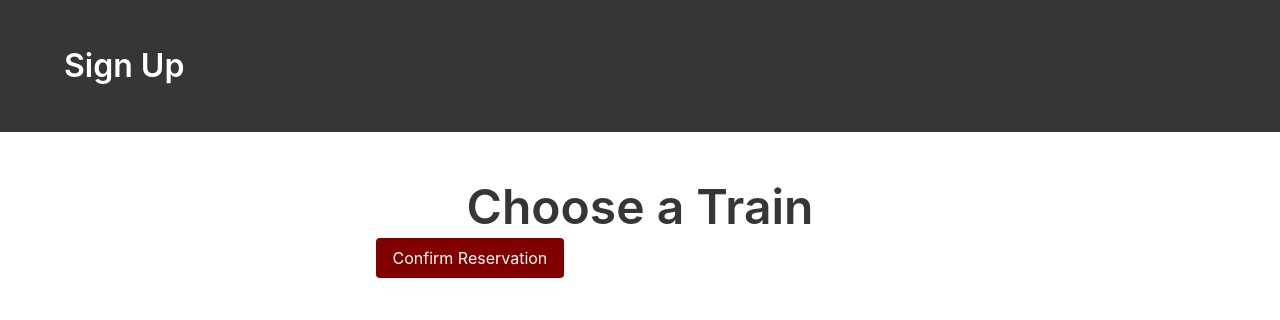
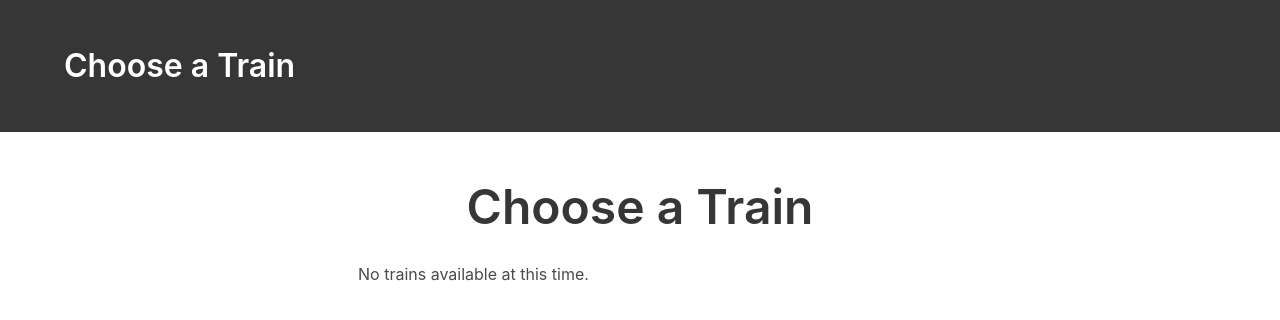
Before and after one commit to ahalyasanjiv/RailroadProject, a Flask app: page /choosetrip/1/1/1 in a window 1280 px wide. Shown: the part 52-372 px from the top of the page. Run offline with Flask 2, Linux system fonts and the light colour scheme; the visitor is signed in with stand-in values (Sample User, id 1); data comes from the database, SQL or seed files in the repository; some libraries are stand-ins or nearby versions.

Commit message:
show message when no trains are available

```diff
--- a/rrapp/templates/choosetrip.html
+++ b/rrapp/templates/choosetrip.html
@@ -5,7 +5,7 @@
 <div class="hero-body">
   <div class="container">
     <h1 class="title">
-      Sign Up
+      Choose a Train
     </h1>
   </div>
 </div>
@@ -32,6 +32,7 @@
 	        {% endwith %}
 		    <form action="{{ url_for('chooseTrip', start_station=start_station, end_station=end_station, trip_date=trip_date) }}" method="POST">
 		    	<input type="radio" name="train" value=-1 style="visibility: hidden;" checked/>
+		    {% if available_trains %}
 			    {% for train in available_trains %}
 			    	<div class="notification is-dark">
 						<input type="radio" name="train" value={{ train.train_id }} class="is-pulled-right">
@@ -41,6 +42,11 @@
 			    {% endfor %}
 			    			<input type="submit" name="submit" id="chooseReservation" value="Confirm Reservation" class="button is-dark">
 			</form>
+			  {% else %}
+
+			  <p class="content">No trains available at this time.</p>
+			  {% endif %}
+
 			</div>
 		</div>
 	</div>
```
Lines whose indentation alone changed are shown as unchanged.
